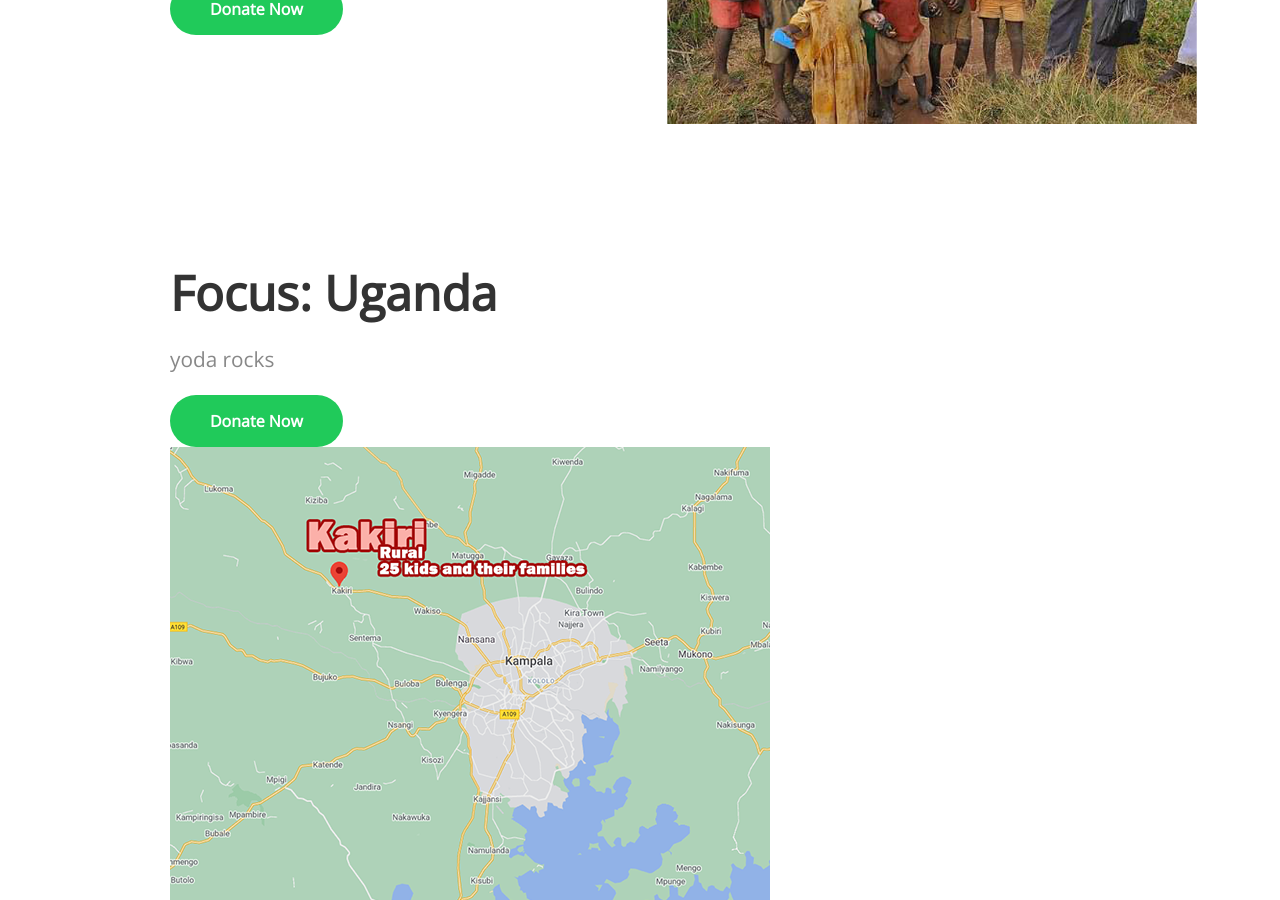
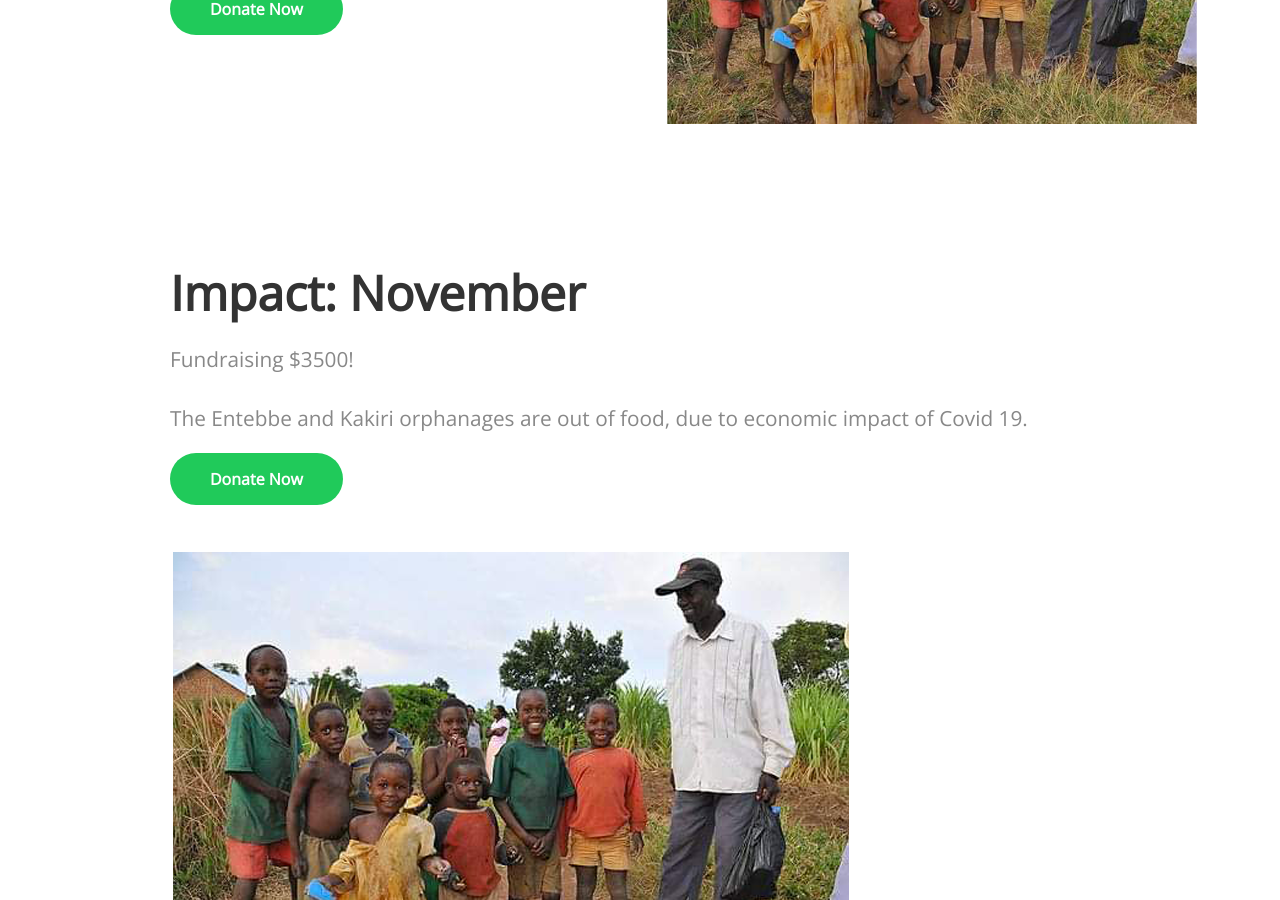
Before and after one commit to prouticus/rtpa, a Jekyll site: the page built from index.html, in a window 1280 px wide and 900 px high, scrolled down 637 px. Built offline with Jekyll 4.4.1, drawn with Linux system fonts in a browser that asks for light colours; nearby versions of some CDN libraries; a script that is not in the unit is left out.

Commit message:
Update index.html

```diff
--- a/index.html
+++ b/index.html
@@ -25,24 +25,23 @@
 </header>
 
 
+
 	<div class="container">
-
 		<div class="column">
 			<div>
 				<h1 class="editable">
-				Focus: Uganda
+					Impact: November
 				</h1>
 				<p class="editable">
-				yoda rocks
+					Fundraising $3500!<br /><br />The Entebbe and Kakiri orphanages are out of food, due to economic impact of Covid 19.
 				</p>
 				<div class="button">
 					<a href="#donate">Donate Now</a>
 				</div>
 			</div>
 		</div>
-
 		<div class="column">
-		<img src="{{ site.baseurl }}/images/Uganda_Map.png" alt="Map" />
+			<img src="{{ site.baseurl }}/images/sheep.png" alt="Joy" />
 		</div>
 	</div>
 
```
Lines whose indentation alone changed are shown as unchanged.
